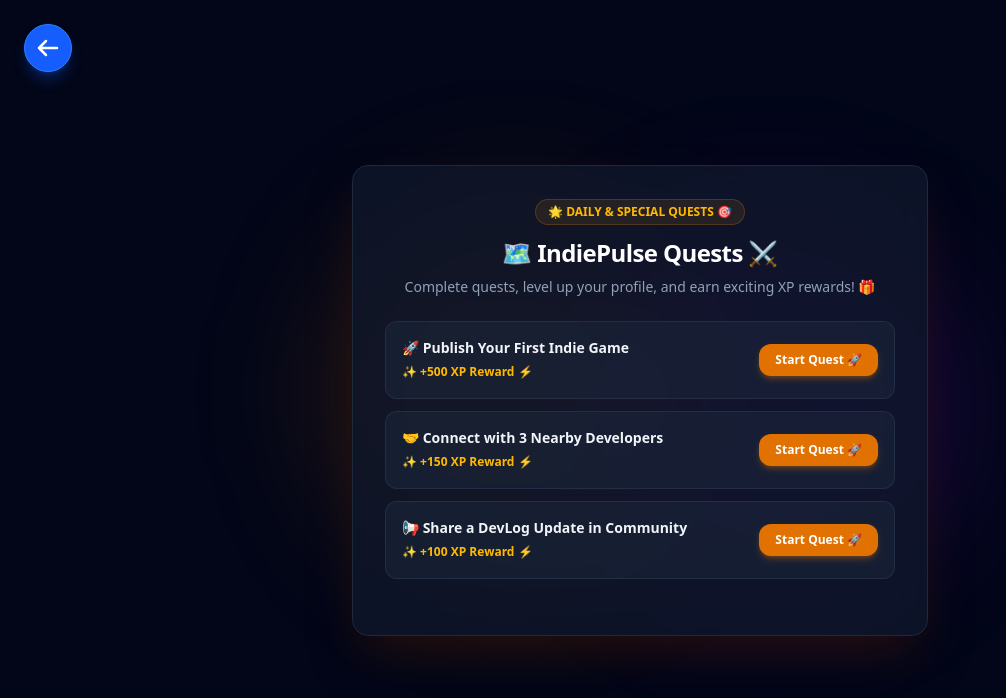
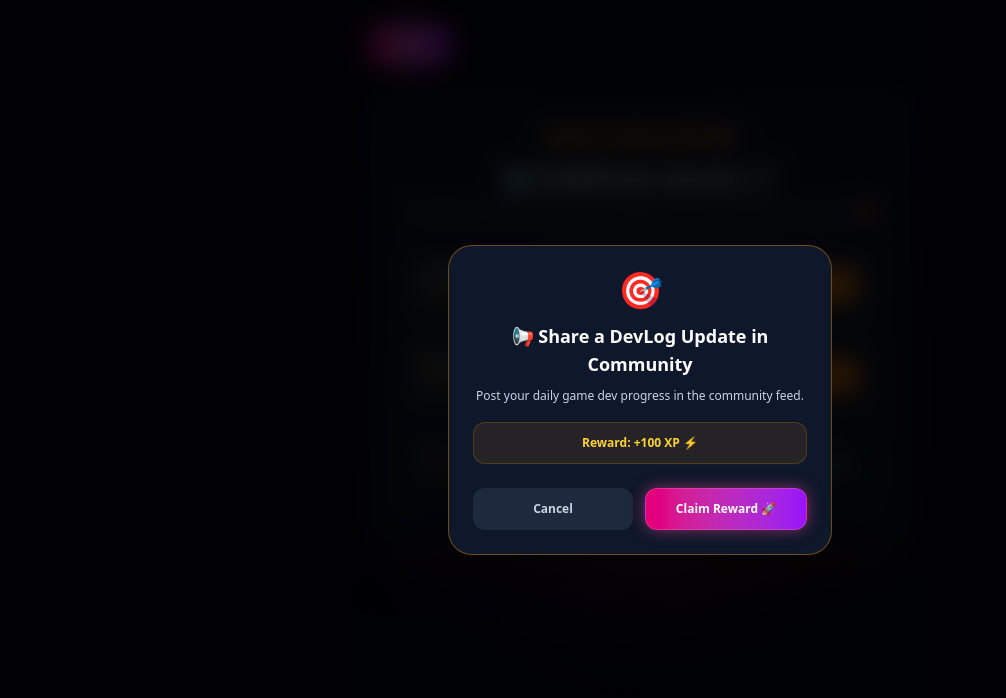
Before and after one commit to Patil-IndiePulse/IndiePulse, a Next.js app: page /quests in a window 1280 px wide. Both pictures are taken after a click on the button "Completed 🎉". Shown: the top 698 px of the page, without its empty margins (0-1006 px from the left). Built offline with nearby package versions, Linux system fonts and the light colour scheme.

Commit message:
feat: add pink back button and interactive quest completion modal on quests page

```diff
--- a/app/quests/page.tsx
+++ b/app/quests/page.tsx
@@ -5,45 +5,48 @@ import Link from 'next/link';
 
 export default function QuestsPage() {
   const [quests, setQuests] = useState([
-    { id: 1, title: "🚀 Publish Your First Indie Game", xp: 500, completed: false },
-    { id: 2, title: "🤝 Connect with 3 Nearby Developers", xp: 150, completed: false },
-    { id: 3, title: "📢 Share a DevLog Update in Community", xp: 100, completed: true }
+    { id: 1, title: "🚀 Publish Your First Indie Game", xp: 500, completed: false, desc: "Upload your game build or prototype to the IndiePulse discover catalog." },
+    { id: 2, title: "🤝 Connect with 3 Nearby Developers", xp: 150, completed: false, desc: "Interact and send connection requests to local game developers." },
+    { id: 3, title: "📢 Share a DevLog Update in Community", xp: 100, completed: true, desc: "Post your daily game dev progress in the community feed." }
   ]);
 
-  const toggleQuest = (id: number) => {
-    setQuests(prev =>
-      prev.map(q => q.id === id ? { ...q, completed: !q.completed } : q)
-    );
+  const [selectedQuest, setSelectedQuest] = useState<any>(null);
+  const [isModalOpen, setIsModalOpen] = useState(false);
+
+  const handleStartQuest = (quest: any) => {
+    setSelectedQuest(quest);
+    setIsModalOpen(true);
+  };
+
+  const handleCompleteQuest = () => {
+    if (selectedQuest) {
+      setQuests(prev =>
+        prev.map(q => q.id === selectedQuest.id ? { ...q, completed: true } : q)
+      );
+      setIsModalOpen(false);
+      setSelectedQuest(null);
+    }
   };
 
   return (
-    <main className="min-h-screen bg-slate-950 text-white flex flex-col items-center justify-center p-6 relative overflow-hidden">
+    <main className="min-h-screen bg-slate-950 text-white flex flex-col px-4 py-6 max-w-xl mx-auto w-full relative overflow-x-hidden select-none">
 
       {/* Background Decorative Glow Effects */}
       <div className="absolute top-1/4 left-1/4 w-96 h-96 bg-amber-600/15 rounded-full blur-3xl pointer-events-none"></div>
       <div className="absolute bottom-1/4 right-1/4 w-96 h-96 bg-purple-600/15 rounded-full blur-3xl pointer-events-none"></div>
 
-      {/* Top Left Back Button */}
-      <div className="absolute top-6 left-6 z-10">
+      {/* Top Header Row with Clear Pink 'Back' Button */}
+      <div className="w-full flex items-start mb-6 relative z-10">
         <Link
           href="/"
-          className="w-12 h-12 bg-blue-600 hover:bg-blue-700 border border-blue-500 rounded-full flex items-center justify-center shadow-lg shadow-blue-600/30 transition-all transform hover:-translate-y-0.5 cursor-pointer group"
+          className="px-6 py-2.5 rounded-full bg-gradient-to-r from-pink-600 to-purple-600 hover:from-pink-500 hover:to-purple-500 text-white text-sm font-bold shadow-[0_0_20px_rgba(236,72,153,0.5)] border border-pink-400/40 transition-all flex items-center justify-center cursor-pointer"
         >
-          <svg
-            xmlns="http://www.w3.org/2000/svg"
-            className="h-6 w-6 text-white"
-            fill="none"
-            viewBox="0 0 24 24"
-            stroke="currentColor"
-            strokeWidth={2.5}
-          >
-            <path strokeLinecap="round" strokeLinejoin="round" d="M10 19l-7-7m0 0l7-7m-7 7h18" />
-          </svg>
+          Back
         </Link>
       </div>
 
       {/* Quests Container */}
-      <div className="bg-slate-900/80 backdrop-blur-xl border border-slate-800 p-8 rounded-2xl w-full max-w-xl shadow-2xl shadow-amber-950/50 text-center relative z-10">
+      <div className="bg-slate-900/80 backdrop-blur-xl border border-slate-800 p-8 rounded-2xl w-full shadow-2xl shadow-amber-950/50 text-center relative z-10 mb-8">
         <div className="inline-flex items-center gap-2 px-3 py-1 rounded-full bg-amber-500/10 border border-amber-500/20 text-amber-400 text-xs font-semibold mb-3">
           🌟 DAILY & SPECIAL QUESTS 🎯
         </div>
@@ -51,7 +54,7 @@ export default function QuestsPage() {
         <p className="text-slate-400 text-sm mb-6">Complete quests, level up your profile, and earn exciting XP rewards! 🎁</p>
 
         {/* Quests List */}
-        <div className="flex flex-col gap-3 mb-6 text-left">
+        <div className="flex flex-col gap-3 mb-2 text-left max-h-[360px] overflow-y-auto pr-1">
           {quests.map((quest) => (
             <div
               key={quest.id}
@@ -68,8 +71,8 @@ export default function QuestsPage() {
                 <span className="text-xs text-amber-400 font-semibold">✨ +{quest.xp} XP Reward ⚡</span>
               </div>
               <button
-                onClick={() => toggleQuest(quest.id)}
-                className={`px-4 py-2 rounded-xl text-xs font-bold transition-all cursor-pointer ${
+                onClick={() => handleStartQuest(quest)}
+                className={`px-4 py-2 rounded-xl text-xs font-bold transition-all cursor-pointer shrink-0 ${
                   quest.completed
                     ? 'bg-emerald-500/20 text-emerald-400 border border-emerald-500/30'
                     : 'bg-amber-600 hover:bg-amber-500 text-white shadow-md shadow-amber-600/30'
@@ -81,6 +84,42 @@ export default function QuestsPage() {
           ))}
         </div>
       </div>
+
+      {/* Quest Interactive Popup Modal */}
+      {isModalOpen && selectedQuest && (
+        <div className="fixed inset-0 bg-black/80 backdrop-blur-md flex items-center justify-center p-4 z-50">
+          <div className="bg-slate-900 border border-amber-500/40 rounded-3xl p-6 w-full max-w-sm shadow-2xl text-center relative animate-in fade-in zoom-in duration-200">
+
+            <div className="text-4xl mb-3">🎯</div>
+            <h3 className="text-lg font-black text-white mb-2">{selectedQuest.title}</h3>
+            <p className="text-slate-300 text-xs mb-4 leading-relaxed">
+              {selectedQuest.desc}
+            </p>
+            <div className="p-3 bg-amber-500/10 border border-amber-500/20 rounded-xl text-amber-300 font-bold text-xs mb-6">
+              Reward: +{selectedQuest.xp} XP ⚡
+            </div>
+
+            <div className="flex gap-3">
+              <button
+                type="button"
+                onClick={() => setIsModalOpen(false)}
+                className="flex-1 py-3 bg-slate-800 hover:bg-slate-700 text-slate-300 font-semibold rounded-xl text-xs transition-all cursor-pointer"
+              >
+                Cancel
+              </button>
+              <button
+                type="button"
+                onClick={handleCompleteQuest}
+                className="flex-1 py-3 bg-gradient-to-r from-pink-600 to-purple-600 hover:from-pink-500 hover:to-purple-500 text-white font-bold rounded-xl shadow-[0_0_15px_rgba(236,72,153,0.5)] transition-all text-xs cursor-pointer border border-pink-400/40"
+              >
+                Claim Reward 🚀
+              </button>
+            </div>
+
+          </div>
+        </div>
+      )}
+
     </main>
   );
 }
```
